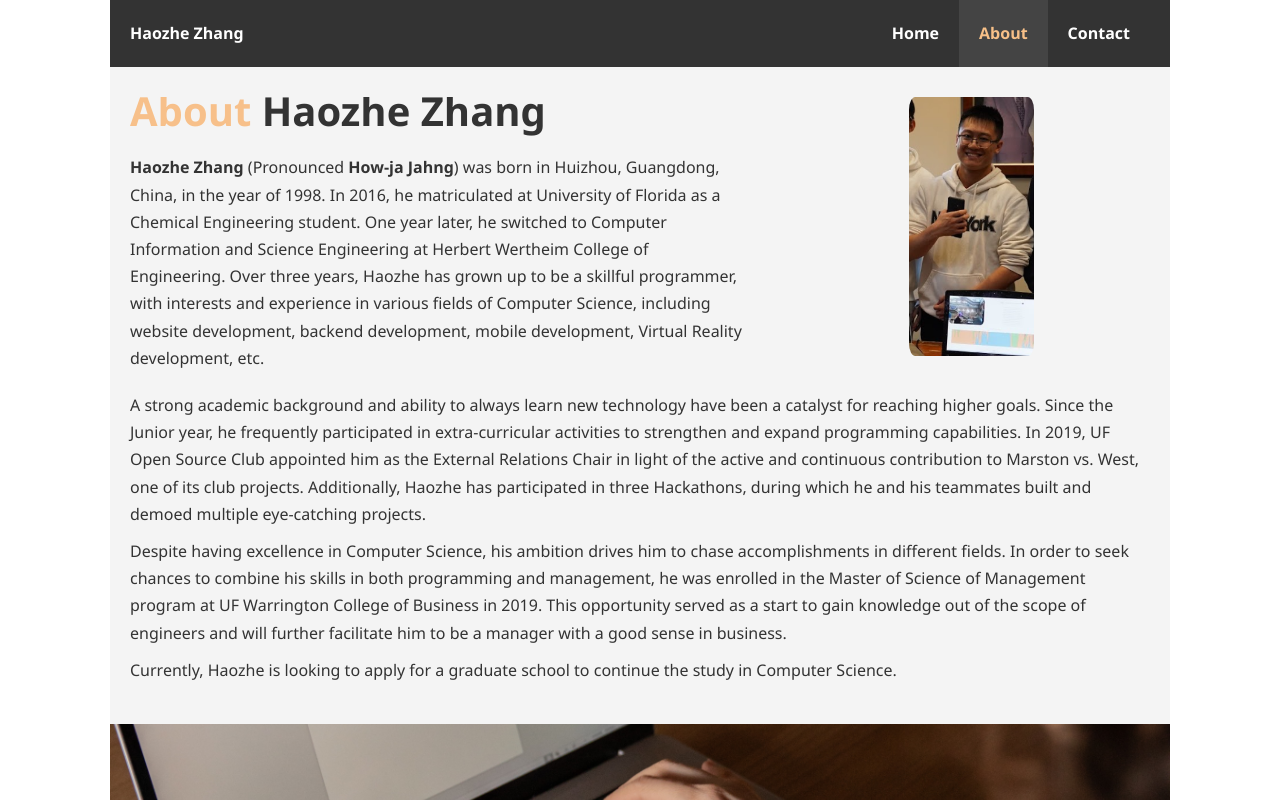
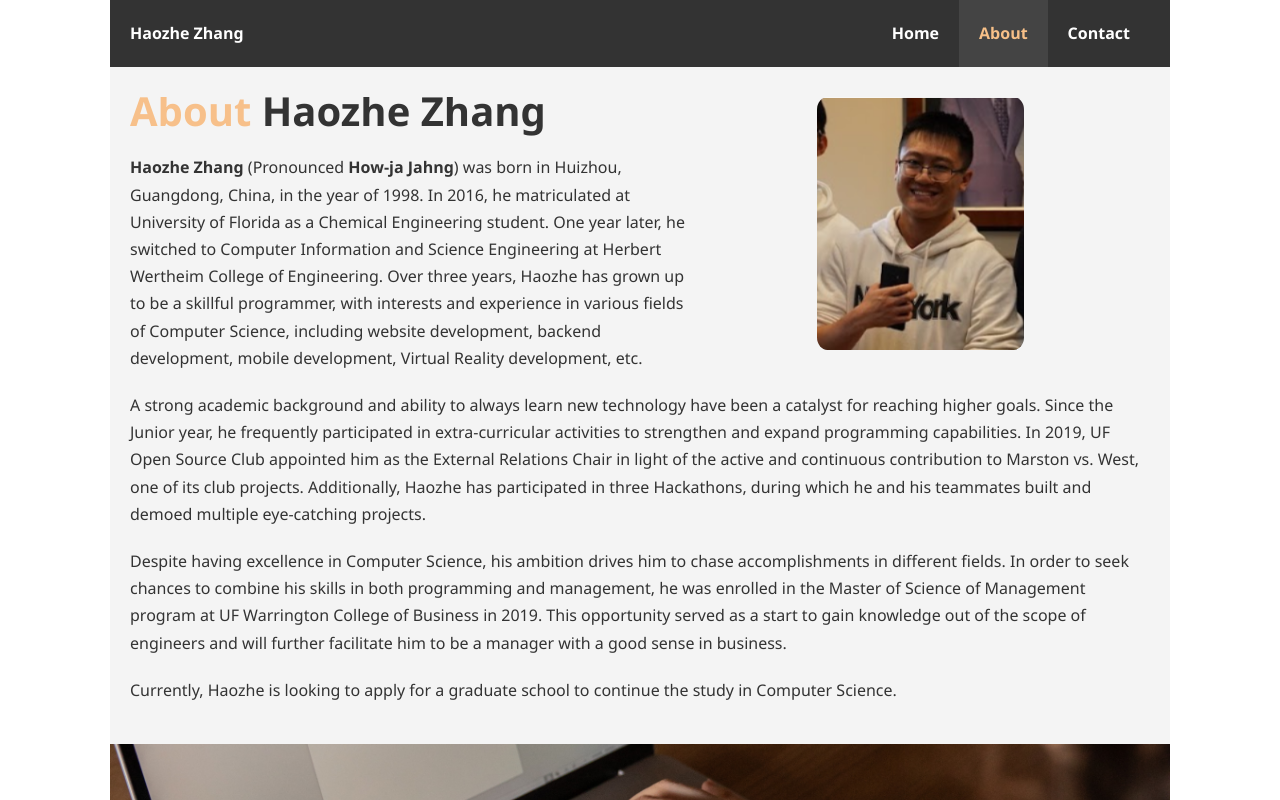
Before and after one commit to rrrrr4788/PersonalWebsite, a React (Create React App) app: page /about in a window 1280 px wide. Shown: the top 800 px of the page. Built offline with nearby package versions, Linux system fonts and the light colour scheme.

Commit message:
Changed headshot

```diff
--- a/src/components/About.js
+++ b/src/components/About.js
@@ -1,6 +1,6 @@
 import React from 'react';
 import { Link } from 'react-router-dom';
-import profile from '../img/headshot.png';
+import profile from '../img/headshot2.png';
 import codeicon from '../img/codeicon.png';
 import java from '../img/Java.png';
 import cpp from '../img/C++.png';
@@ -85,6 +85,8 @@ const About = () => {
               has participated in three Hackathons, during which he and his
               teammates built and demoed multiple eye-catching projects.
             </p>
+          </div>
+          <div className='info-below'>
             <p>
               Despite having excellence in Computer Science, his ambition drives
               him to chase accomplishments in different fields. In order to seek
@@ -95,6 +97,8 @@ const About = () => {
               will further facilitate him to be a manager with a good sense in
               business.
             </p>
+          </div>
+          <div className='info-below'>
             <p>
               Currently, Haozhe is looking to apply for a graduate school to
               continue the study in Computer Science.
--- a/src/styles/App.css
+++ b/src/styles/App.css
@@ -231,12 +231,12 @@ p {
 /* About Info */
 #about-info .info-right {
   float: right;
-  width: 35%;
+  width: 45%;
   min-height: 100%;
 }
 
 #about-info .info-right img {
-  width: 35%;
+  width: 45%;
   display: block;
   margin: auto;
   border-radius: 5%;
@@ -244,7 +244,7 @@ p {
 
 #about-info .info-left {
   float: left;
-  width: 60%;
+  width: 55%;
   min-height: 100%;
 }
 
@@ -252,6 +252,7 @@ p {
   min-height: 100%;
   float: left;
   width: 100%;
+  margin-top: 0em;
 }
 
 /* Skillset */
```
Also changed, not shown: src/img/headshot2.png (added).
